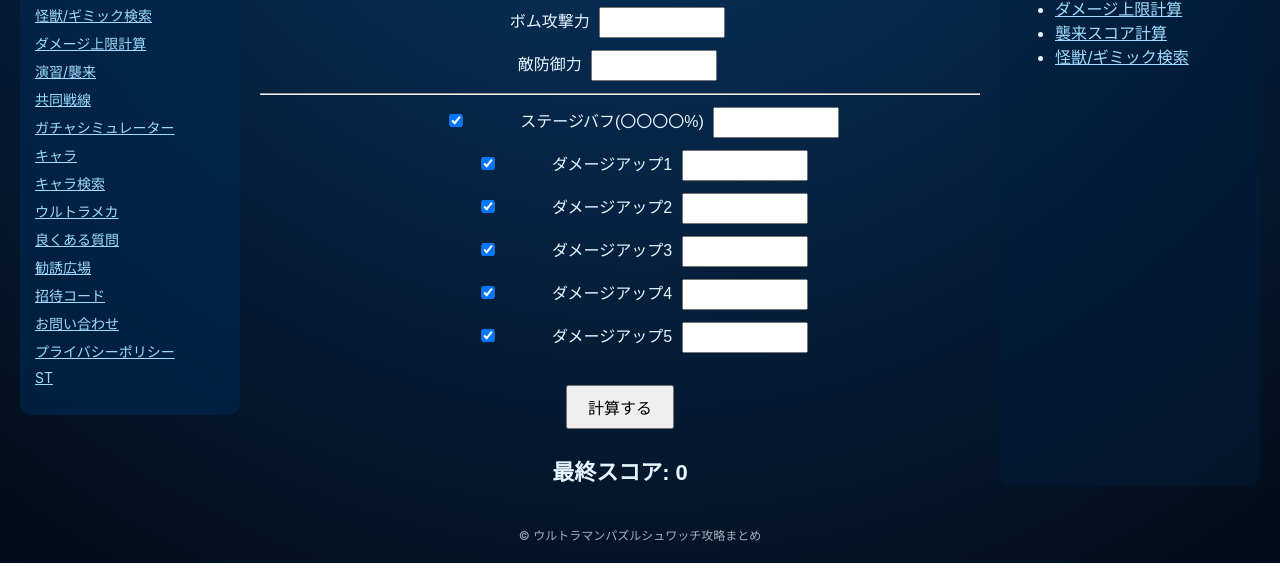
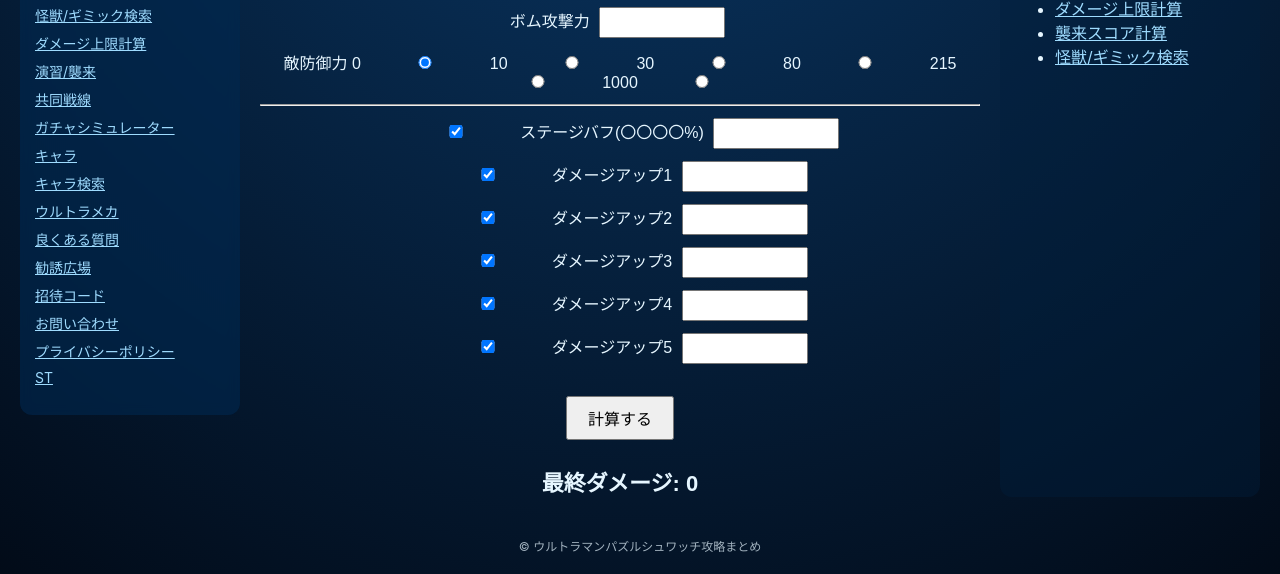
Before and after one commit to kaeru-cinna/ultraman-puzzle-swatch-wiki, a plain HTML site: page Damage.html in a window 1280 px wide. Shown: the part 347-921 px from the top of the page. Drawn offline with Linux system fonts and the light colour scheme.

Commit message:
Add files via upload

```diff
--- a/Damage.html
+++ b/Damage.html
@@ -43,7 +43,18 @@
 
   <div class="score-row">
     敵防御力
-    <input type="number" id="enemyDefense">
+    0
+    <input type="radio" name="enemyDefense" value="0" checked>
+    10
+    <input type="radio" name="enemyDefense" value="10" >
+    30
+    <input type="radio" name="enemyDefense" value="30" >
+    80
+    <input type="radio" name="enemyDefense" value="80" >
+    215
+    <input type="radio" name="enemyDefense" value="215" >
+    1000
+    <input type="radio" name="enemyDefense" value="1000" >
   </div>
 
   <hr>
@@ -85,7 +96,7 @@
 
   </form>
 
-  <div id="damage-result">最終スコア: 0</div>
+  <div id="damage-result">最終ダメージ: 0</div>
 
 </div>
 
--- a/Damage.js
+++ b/Damage.js
@@ -5,7 +5,6 @@ document.getElementById("scoreForm").addEventListener("submit", function(e) {
   const bombAttack = Number(document.getElementById("bombAttack").value) || 0;
   const enemyDefense = Number(document.getElementById("enemyDefense").value) || 0;
   const stageGimmick = Number(document.getElementById("stageGimmick").value) || 0;
-
 
   let finalDamage = 0;
   let damageNotation;
@@ -15,6 +14,7 @@ document.getElementById("scoreForm").addEventListener("submit", function(e) {
   const v3 = Number(document.getElementById("v3").value) || 0;
   const v4 = Number(document.getElementById("v4").value) || 0;
   const v5 = Number(document.getElementById("v5").value) || 0;
+
 
   if (document.getElementById("damage1Enable").checked) {
     finalDamage *= (1 + v1 / 100);
```
